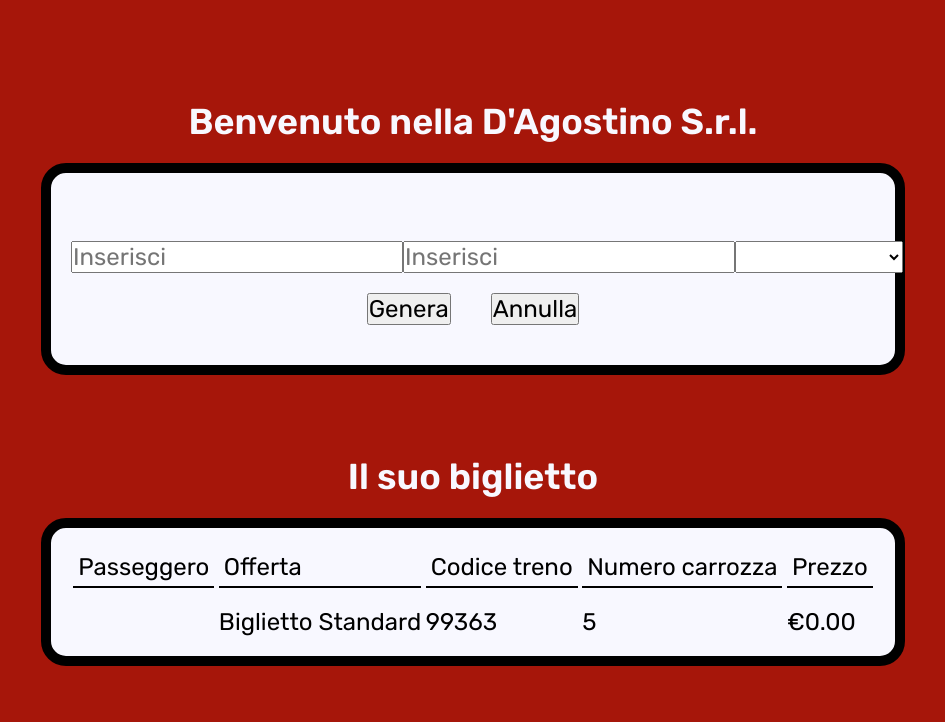
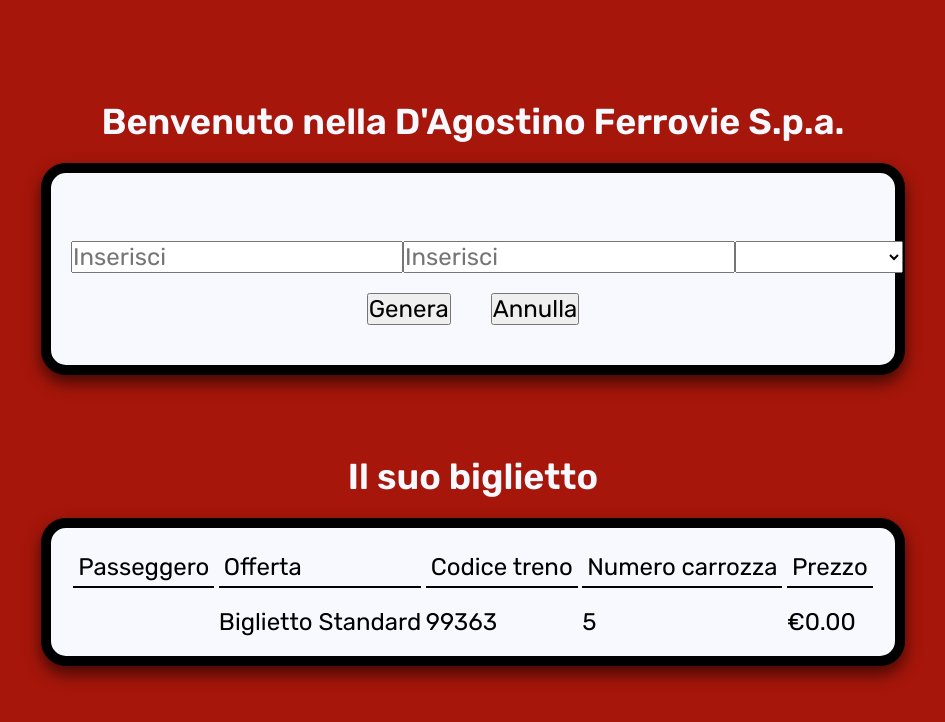
Before and after one commit to giuseppedagostino/js-biglietto-treno-form, a plain HTML site: page index.html in a window 1280 px wide. Both pictures are taken after a click on the button "Genera". Shown: the whole page, without its empty margins (167-1112 px from the left). Drawn offline with Linux system fonts and the light colour scheme.

Commit message:
Cura aspetto grafico
- Aggiunta box shadow ad entrambe le macrosezioni;
- Gestione dell'effetto hover sul biglietto;

```diff
--- a/index.html
+++ b/index.html
@@ -12,8 +12,8 @@
 
   <body>
 
-    <h1>Benvenuto nella D'Agostino S.r.l.</h1>
-    <section id="generatore">
+    <h1>Benvenuto nella D'Agostino Ferrovie S.p.a.</h1>
+    <section id="generatore" class="card">
 
       <!-- prima riga -->
       <div class="row">
@@ -51,7 +51,7 @@
     </section>
 
     <h1>Il suo biglietto</h1>
-    <section id="biglietto" class="hidden">
+    <section id="biglietto" class="hidden card">
       <div>
         <p>Passeggero</p>
         <p id="nomeBiglietto"></p>
--- a/style.css
+++ b/style.css
@@ -19,11 +19,11 @@ h1 {
 }
 .hidden {
   opacity: 0;
-  transition: 1s;
+  transition: 0.75s;
 }
 .visible {
   opacity: 1;
-  transition: 1s;
+  transition: 0.75s;
 }
 
 /* sezione di input dei dati */
@@ -40,6 +40,7 @@ h1 {
   background-color: ghostwhite;
   border: 10px solid black;
   border-radius: 25px;
+  box-shadow: 0 8px 16px 0 rgba(0,0,0,0.6);
 }
 #generatore .row:nth-of-type(1) {
   /* istruzioni flex */
@@ -70,6 +71,11 @@ h1 {
   justify-content: space-around;
   /* estetica */
   border-radius: 25px;
+  box-shadow: 0 8px 16px 0 rgba(0,0,0,0.6);
+}
+#biglietto:hover {
+  box-shadow: 0 24px 48px 0 rgba(0,0,0,0.8);
+  cursor: pointer;
 }
 #biglietto > div > p:first-child {
   padding: 5px;
```
